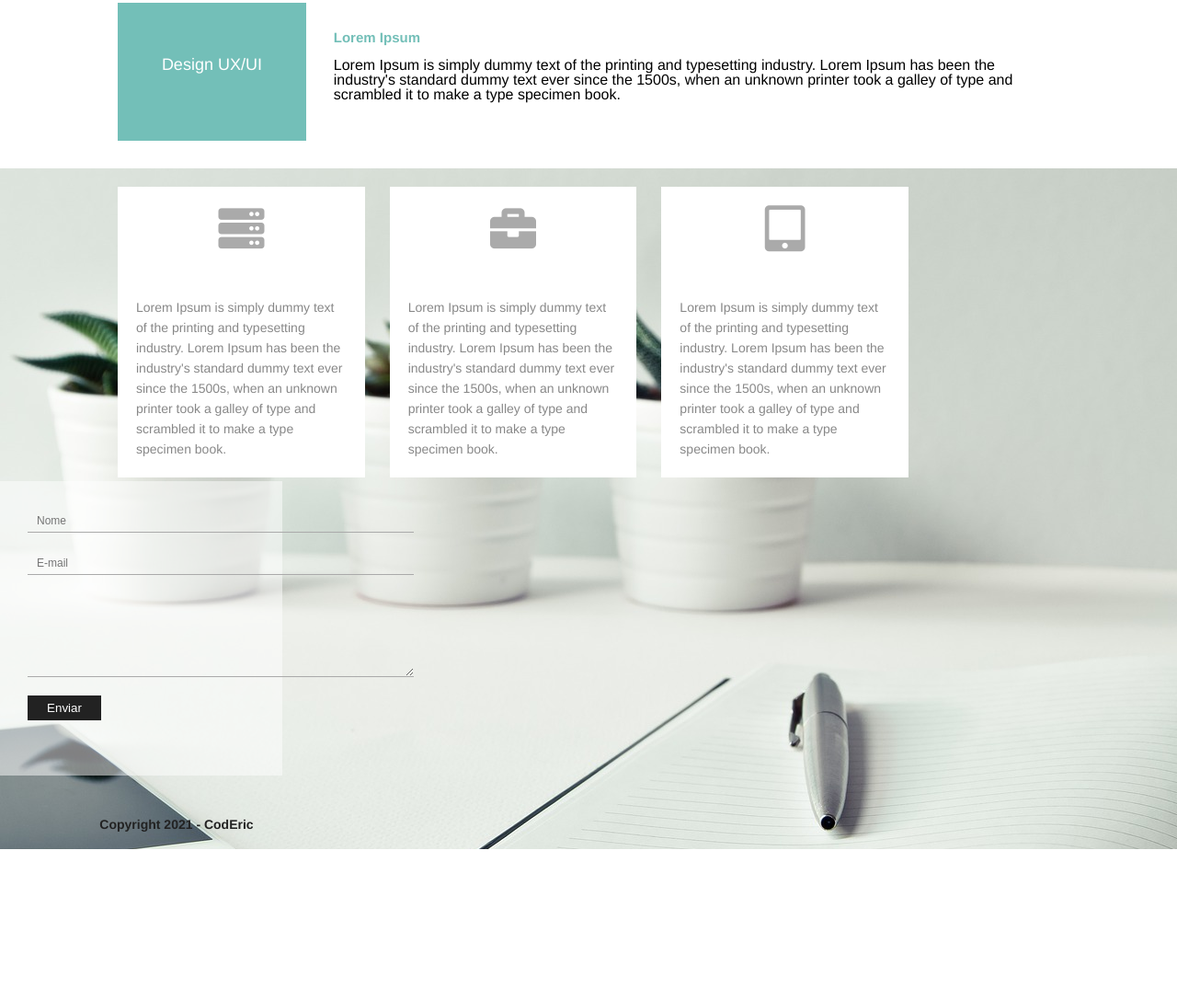
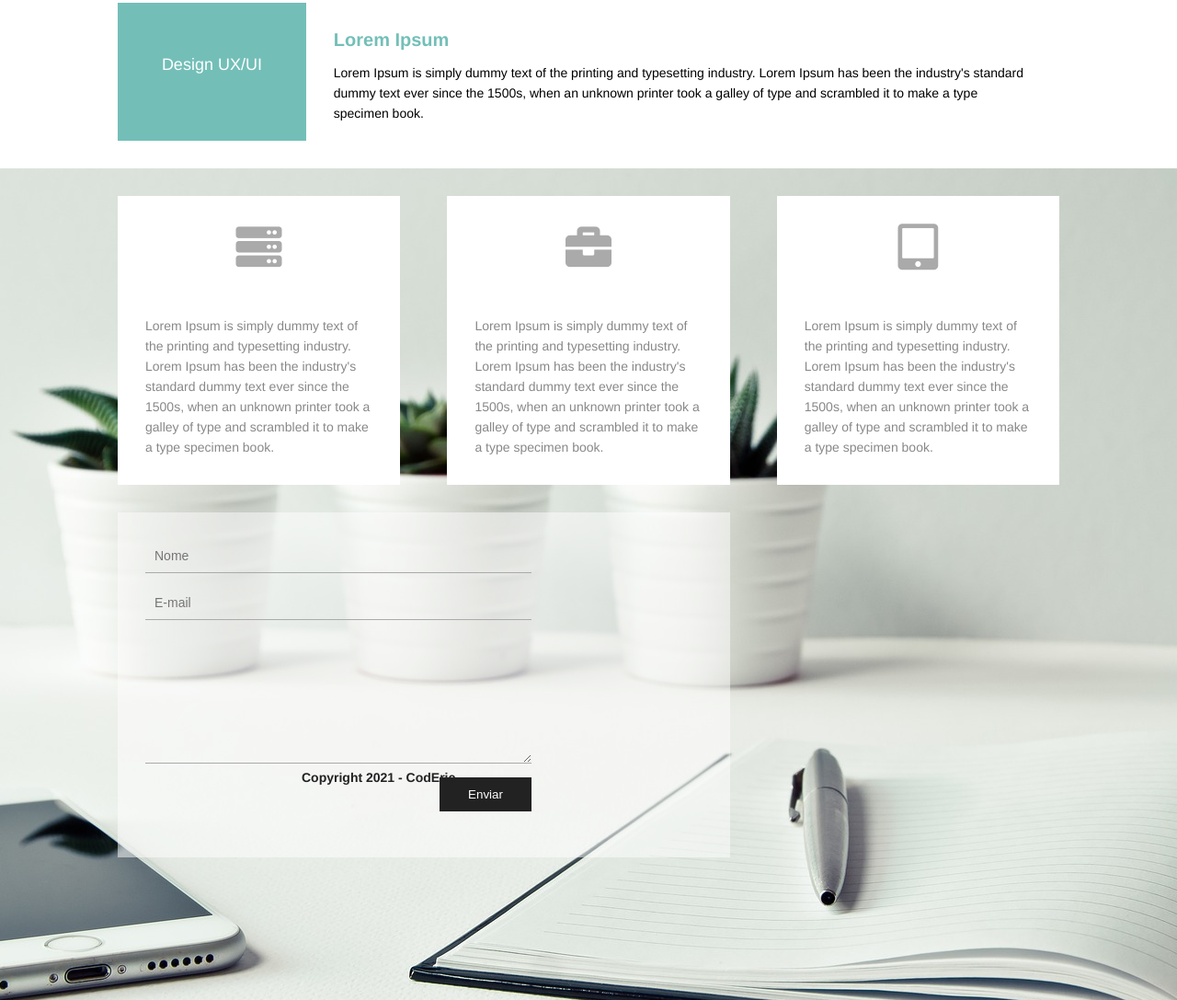
Before and after one commit to codericrodrigues/site-institucional-ag-ncia, a plain HTML site: page index.html in a window 1280 px wide. Shown: the part 1087-2174 px from the top of the page at 92% size. Before the commit the page ends 2010 px from the top, so only its background shows below. Drawn offline with Linux system fonts and the light colour scheme; files that its build step writes are made by us from their sources; files whose address does not match are found by name.

Commit message:
Update style.css

```diff
--- a/style.css
+++ b/style.css
@@ -38,14 +38,13 @@ html {
 	text-align: center;
 	top: 0;
 	color: #FFF;
-    padding-top: 55px;
+	padding-top: 65px;
 }
 
 .box-banner-title h1 {
 	font-size: 32px;
-    margin-bottom: 55px;
+	margin-bottom: 25px;
 }
-
 
 .box-banner-title p {
 	font-size: 20px;
@@ -59,20 +58,20 @@ html {
 }
 
 .company-info-background {
+	width: 100%;
+	height: 100%;
 	background-color: #DDD;
 	opacity: .9;
-    width: 100%;
-    height: 100%;
 }
 
 .company-info-titlebox {
-    position:absolute;
+	position: absolute;
 	padding-left: 10%;
 	top: 40px;
-    width: 470px;
+	width: 500px;
 }
 
-.company-info-titlebox h2 , .company-info-titlebox p {
+.company-info-titlebox h2, .company-info-titlebox p {
 	color: #222;
 }
 
@@ -86,7 +85,7 @@ html {
 .services-container {
 	max-width: 1200px;
 	padding: 30px 10%;
-    padding-bottom: 0px;
+	padding-bottom: 0;
 }
 
 .service-box {
@@ -98,7 +97,7 @@ html {
 }
 
 .service-box:last {
-    margin-bottom: 0px;
+	margin-bottom: 0;
 }
 
 .service-title {
@@ -127,26 +126,14 @@ html {
 }
 
 .service-description h3 {
+	font-size: 20px;
 	margin-bottom: 15px;
-    font-size: 15px;
 	font-weight: bold;
 }
 
-.service-descritpion p {
+.service-description p {
 	font-size: 14px;
 	line-height: 22px;
-}
-
-#gerenciamento-box {
-    color: #2364AA;
-}
-
-#dev-box {
-    background-color: #3DA5D9;
-}
-
-#design-box {
-    background-color: #73BFB8;
 }
 
 #gerenciamento-title {
@@ -161,6 +148,18 @@ html {
 	color: #73BFB8;
 }
 
+#gerenciamento-box {
+	background-color: #2364AA;
+}
+
+#dev-box {
+	background-color: #3DA5D9;
+}
+
+#design-box {
+	background-color: #73BFB8;
+}
+
 /* Sobre a empresa */
 .footer-container {
 	background-image: url('../img/rodape.jpg');
@@ -168,9 +167,8 @@ html {
 }
 
 .about-container {
-    width: 70%;
-    height: 300px;
-    padding: 20px 10%;
+	max-width: 1200px;
+	padding: 30px 10%;
 	position: relative;
 	clear: both;
 }
@@ -178,18 +176,18 @@ html {
 .about-card {
 	float: left;
 	width: 30%;
-    padding: 20px;
+	padding: 30px;
 	background-color: #FFF;
 	text-align: center;
 	box-sizing: border-box;
 }
 
 .middle-card {
-    margin-left: 3%;
-    margin-right: 3%;
+	margin-left: 5%;
+	margin-right: 5%;
 }
 
-.about-card i{
+.about-card i {
 	font-size: 50px;
 	color: #AAA;
 }
@@ -203,24 +201,24 @@ html {
 }
 
 /* footer */
-.footer {
+footer {
 	clear: both;
 	max-width: 1200px;
-    height: 450px;
+	height: 500px;
 	padding: 30px 10%;
 	position: relative;
 }
 
 .form-container {
-    max-width: 30%;
-    height: 400px;
+	width: 65%;
+	height: 375px;
 	position: relative;
 	display: block;
 }
 
 .form-background {
-    width: 80%;
-    height: 80%;
+	width: 100%;
+	height: 100%;
 	background-color: #FFF;
 	opacity: .5;
 }
@@ -229,7 +227,7 @@ html {
 	position: absolute;
 	top: 30px;
 	left: 30px;
-    height: 200px;
+	height: 300px;
 }
 
 .form-container input, .form-container textarea {
@@ -237,31 +235,29 @@ html {
 	display: block;
 	border: none;
 	padding: 10px;
-    padding-top: 5px;
-    padding-bottom: 5px;
-    margin-bottom: 20px;
+	margin-bottom: 15px;
 	border-bottom: 1px solid #AAA;
 	border-radius: 0;
 	background-color: transparent;
 }
 
 .form-container textarea {
-    height: 80px;
+	height: 120px;
 }
 
 .form-container input::placeholder, .form-container textarea::placeholder {
-    font-size: 12px;
+	font-size: 14px;
 }
 
 .form-container .submit {
 	background-color: #222;
 	color: #FFF;
 	border: 1px solid transparent;
-    width: 80px;
-    position: absolute;
+	width: 100px;
+	position: relative;
 	float: right;
 	cursor: pointer;
-    transition: .5s;
+	transition: .5s
 }
 
 .form-container .submit:hover {
@@ -274,9 +270,12 @@ html {
 	color: #222;
 	font-size: 14px;
 	font-weight: bold;
-    text-align: center;
+	text-align: left;
 	position: absolute;
 	left: 0;
 	right: 0;
-    bottom: 20px;
+	bottom: 30px;
+	margin-left: 200px;
+	margin-right: auto;
+	margin-bottom: 50px;
 }
```
Lines whose indentation alone changed are shown as unchanged.
